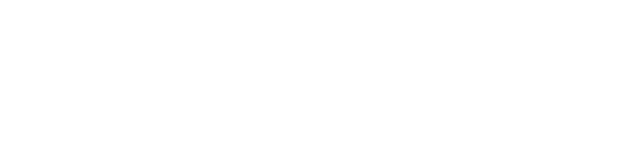
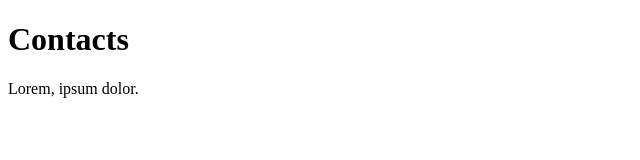
Before and after one commit to surajdehury/splitmate, a plain HTML site: page contact.html in a window 1280 px wide. Shown: the whole page, without its empty margins (0-640 px from the left). Drawn offline with Linux system fonts and the light colour scheme.

Commit message:
Updates:About and Contact

```diff
--- a/contact.html
+++ b/contact.html
@@ -6,6 +6,7 @@
     <title>Document</title>
 </head>
 <body>
-
+    <h1>Contacts</h1>
+    <p>Lorem, ipsum dolor.</p>
 </body>
 </html>
```
Also changed, not shown: about.html (+1 -1 lines).
